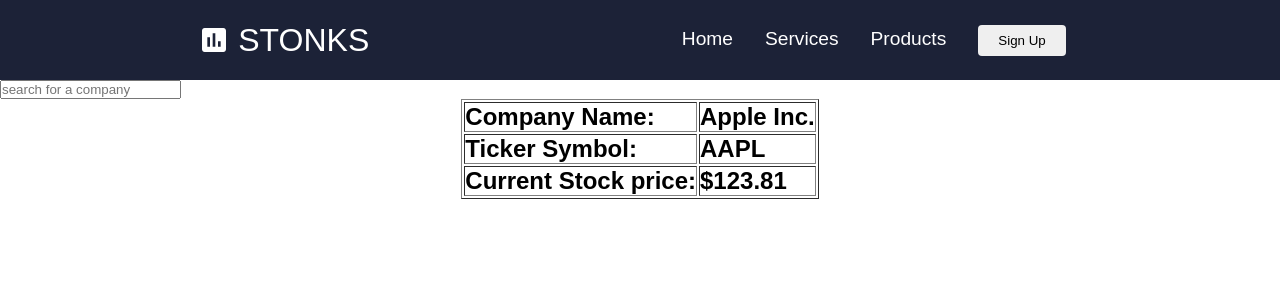
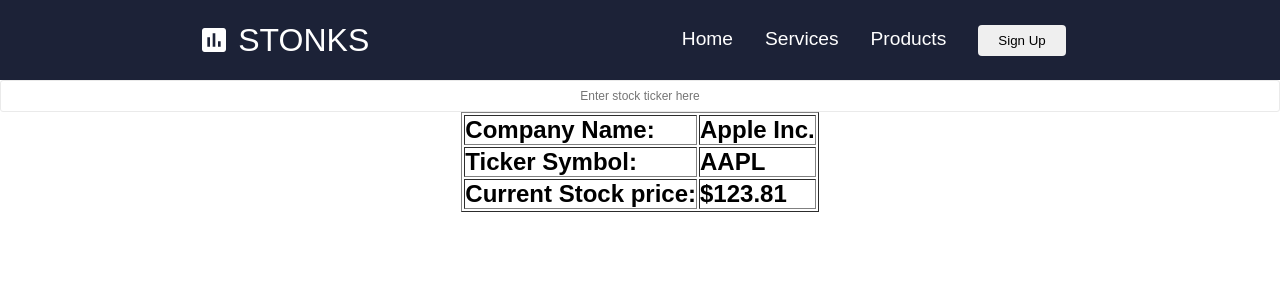
Before and after one commit to CSCI-40500-77100-Spring-2021/project-7, a React (Create React App) app: page / in a window 1280 px wide. Shown: the top 300 px of the page. Built offline with nearby package versions, Linux system fonts and the light colour scheme.

Commit message:
centered search bar

```diff
--- a/src/components/SearchBar.css
+++ b/src/components/SearchBar.css
@@ -1,8 +1,10 @@
-.SearchBar {
+input {
   width: 100%;
   height: 32px;
   border-radius: 3px;
   border: 1px solid #eaeaea;
   padding: 5px 10px;
   font-size: 12px;
+  display: inline-block;
+  text-align: center;
 }
--- a/src/components/SearchBar.js
+++ b/src/components/SearchBar.js
@@ -5,9 +5,9 @@
   return (
     <input
       type="text"
-      name="searchBar"
-      id="searchBar"
-      placeholder="search for a company"
+      name="SearchBar"
+      id="SearchBar"
+      placeholder="Enter stock ticker here"
     />
   );
 };
```
